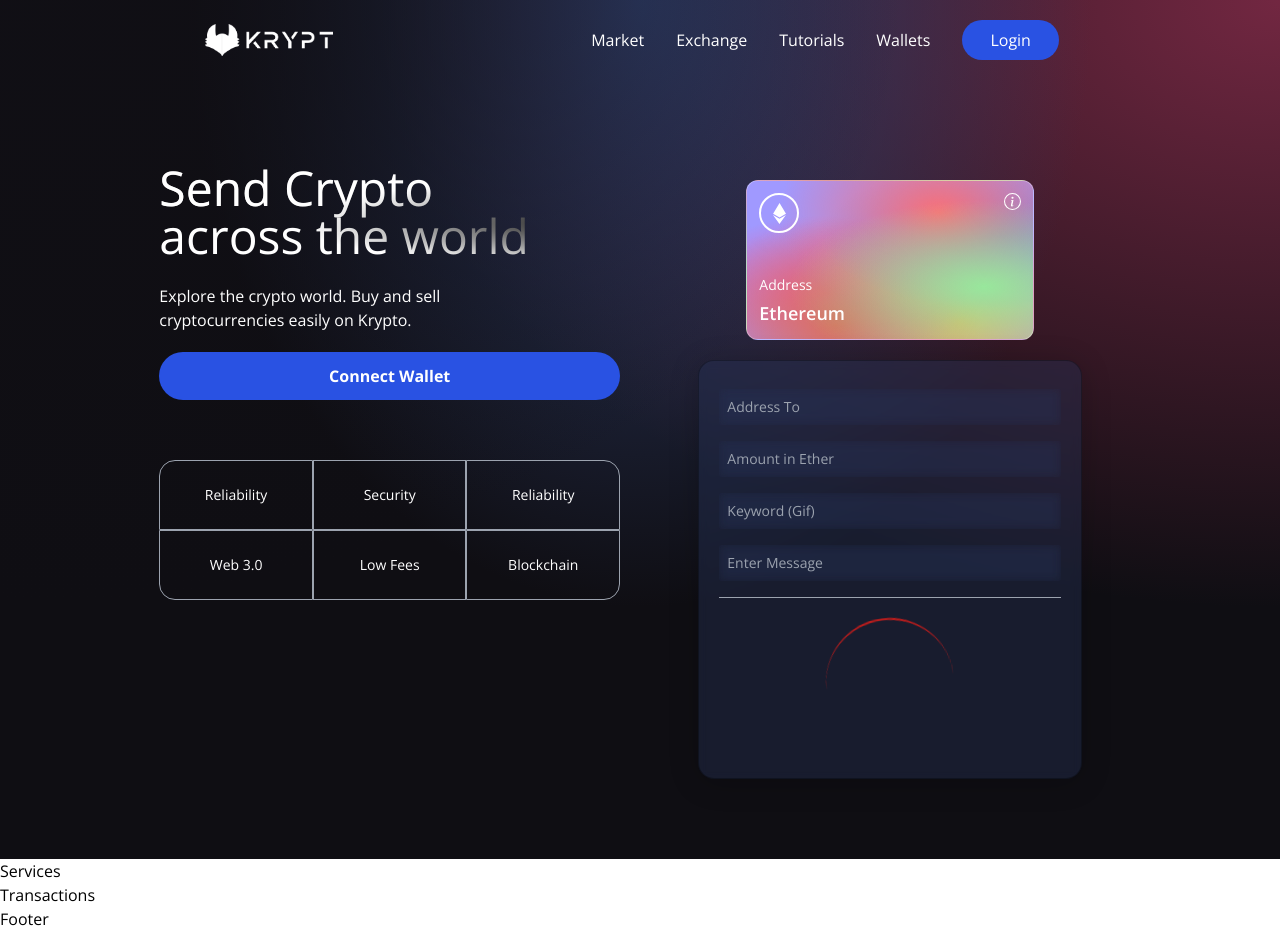
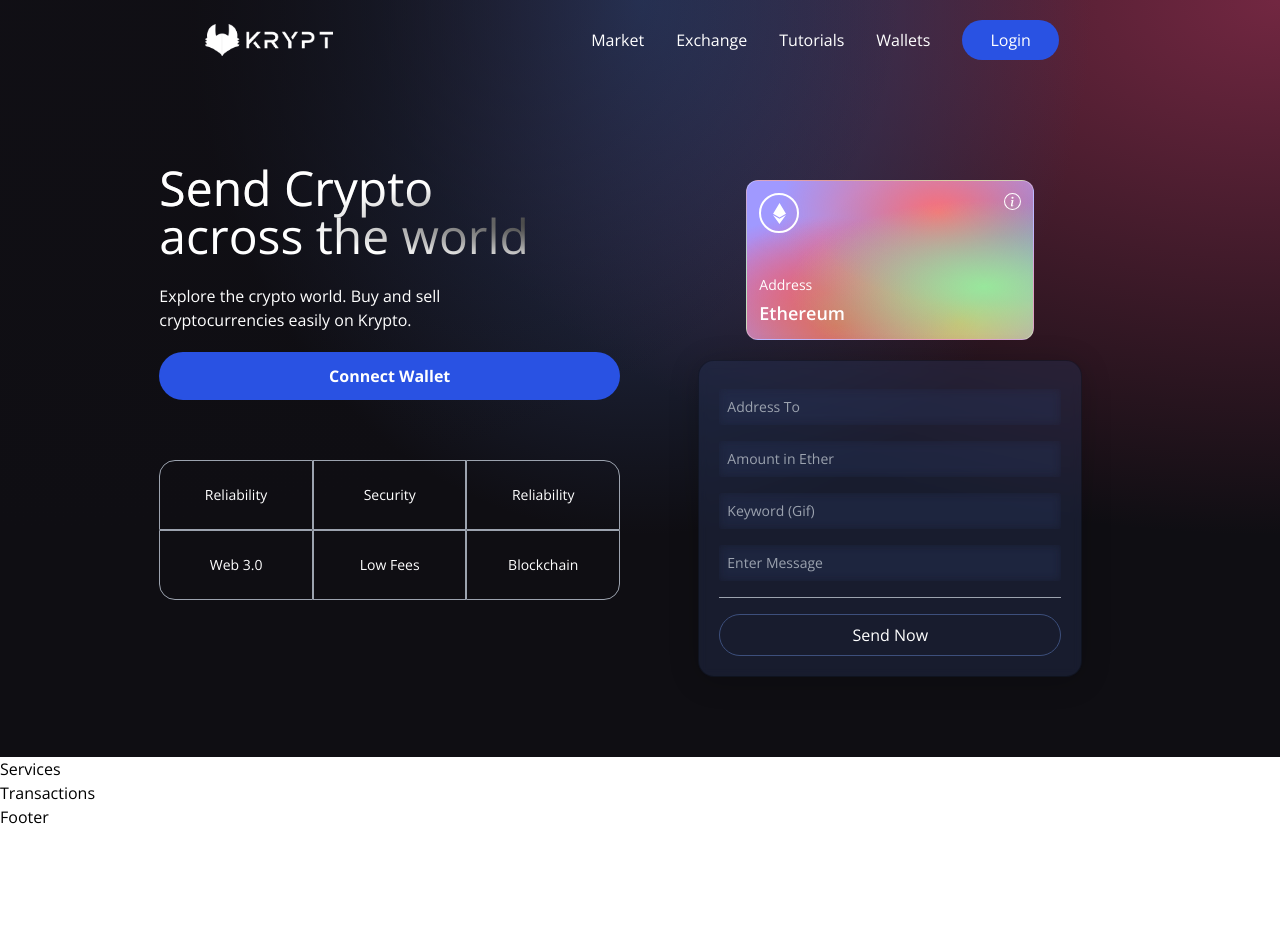
Before and after one commit to nexticodes/react-dapp, a React (Vite) app in the folder client/: page / in a window 1280 px wide. After the commit the page ends 829 px from the top, so only its background shows below. Built offline with nearby package versions, Linux system fonts and the light colour scheme.

Commit message:
Retrieve data from context, along with sendTransaction method that currently displays what the contract we created looks like when 'Send Now' button is pressed.

```diff
--- a/client/src/components/Welcome.jsx
+++ b/client/src/components/Welcome.jsx
@@ -24,10 +24,14 @@ const Input = ({placeholder, name, type, value, handleChange}) => (
 
 const Welcome = () => {
 
-    const { connectWallet, currentAccount } = useContext(TransactionContext);
+    const { connectWallet, currentAccount, formData, setFormData, handleChange, sendTransaction } = useContext(TransactionContext);
 
-    const handleSubmit = () => {
+    const handleSubmit = (e) => {
+        const { addressTo, amount, keyword, message } = formData;
+        e.preventDefault();
 
+        if (!addressTo || !amount || !keyword || !message) return;
+        sendTransaction();
     }
 
     return (
@@ -86,12 +90,12 @@ const Welcome = () => {
                             </div>
                         </div>
                         <div className="p-5 sm:w-96 w-full flex flex-col justify-start items-center blue-glassmorphism">
-                            <Input placeholder="Address To" name="addressTo" type="text" handleChange={() => {}} />
-                            <Input placeholder="Amount in Ether" name="amount" type="number" handleChange={() => {}} />
-                            <Input placeholder="Keyword (Gif)" name="keyword" type="text" handleChange={() => {}} />
-                            <Input placeholder="Enter Message" name="message" type="text" handleChange={() => {}} />
+                            <Input placeholder="Address To" name="addressTo" type="text" handleChange={handleChange} />
+                            <Input placeholder="Amount in Ether" name="amount" type="number" handleChange={handleChange} />
+                            <Input placeholder="Keyword (Gif)" name="keyword" type="text" handleChange={handleChange} />
+                            <Input placeholder="Enter Message" name="message" type="text" handleChange={handleChange} />
                             <div className="h-[1px] w-full bg-gray-400 my-2"/>
-                            {true ? (
+                            {false ? (
                                 <Loader />
                             ) : (
                                 <button className="text-white w-full mt-2 border-[1px] p-2 border-[#3d4f7c] rounded-full cursor-pointer" type="button" onClick={handleSubmit}>Send Now</button>
```
